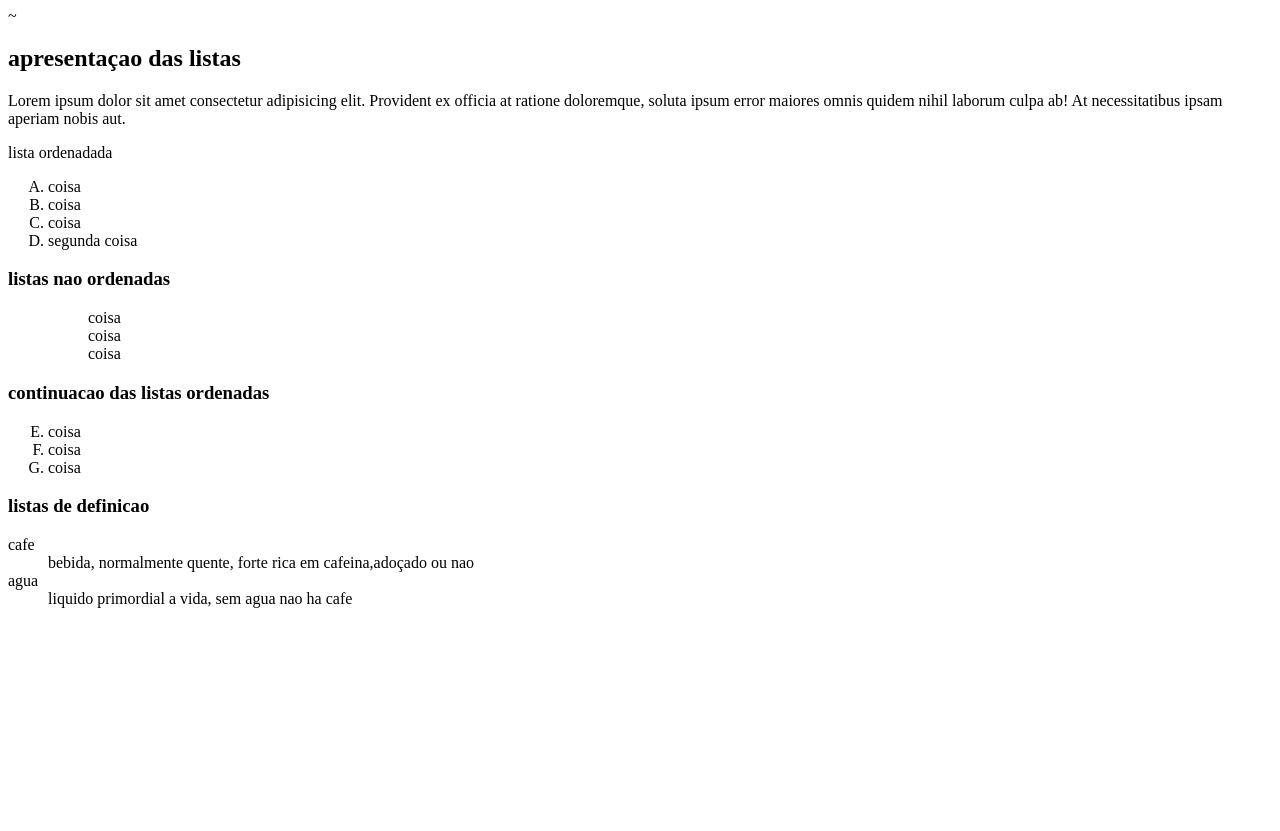
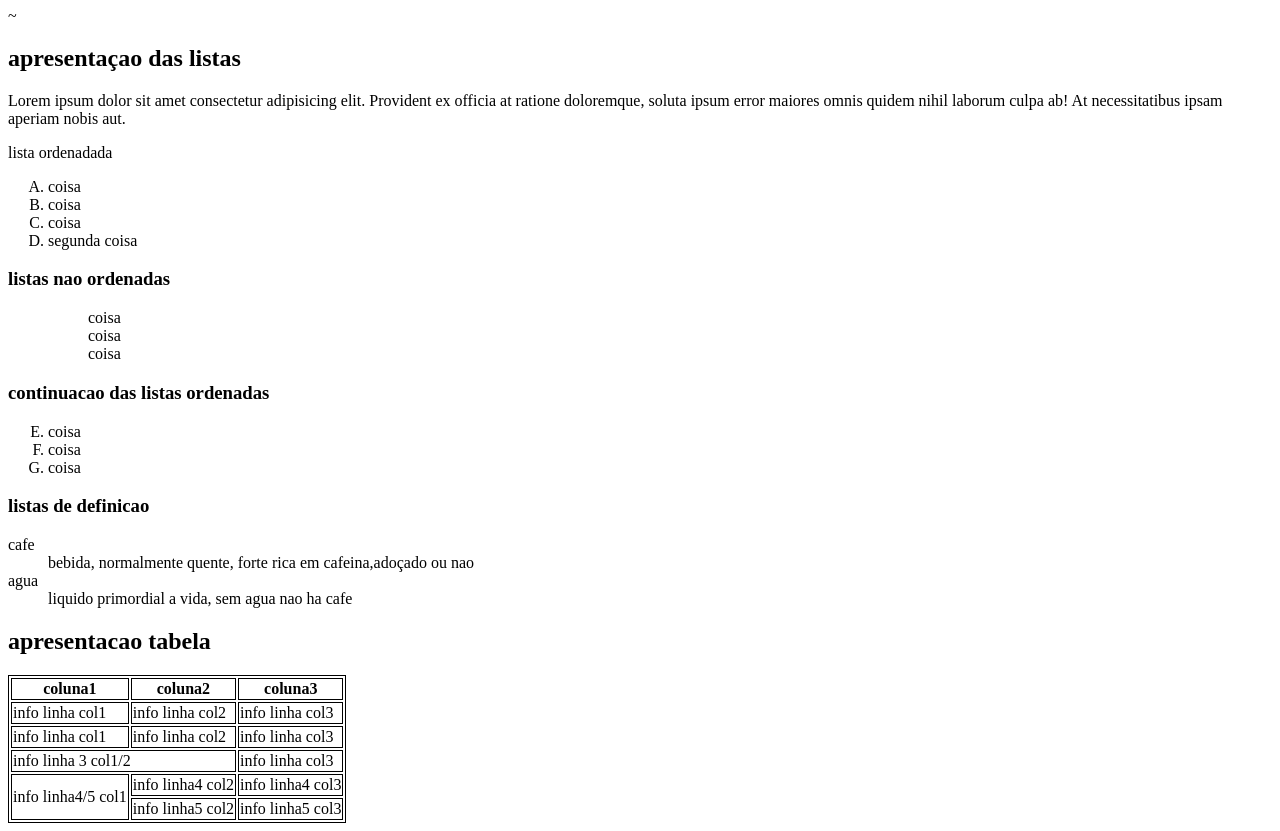
Before and after one commit to Yuriscript47/gera-otechhtml, a plain HTML site: page index.html in a window 1280 px wide. Shown: the part 73-904 px from the top of the page. Before the commit the page ends 800 px from the top, so only its background shows below. Drawn offline with Linux system fonts and the light colour scheme.

Commit message:
adicao de exemplos de tabela

```diff
--- a/index.html
+++ b/index.html
@@ -4,10 +4,17 @@
     <meta charset="UTF-8">
     <meta name="viewport" content="width=device-width, initial-scale=1.0">
     <title>Document</title>
+    <style>
+     table,th,tr,td{
+     border: 1px solid black
+
+     }
+
+    </style>
 </head>
 <body>
     <!-- teste -->
-<h1>aula 02</h1>~
+<h1>exemplos de utilizacao das tags</h1>~
 
 <h2>apresentaçao das listas</h2>
 
@@ -46,5 +53,41 @@ soluta ipsum error maiores omnis quidem nihil laborum culpa ab! At necessitatibu
     <dt>agua</dt>
     <dd>liquido primordial a vida, sem agua nao ha cafe</dd>
  </dl>
+
+<h2>apresentacao tabela</h2>
+<table>
+
+    <th>coluna1</th>
+    <th>coluna2</th>
+    <th>coluna3</th>
+
+ <tr>
+<td>info linha col1</td>
+<td>info linha col2</td>
+<td>info linha col3</td>
+ </tr>
+
+ <tr>
+   <td>info linha col1</td>
+   <td>info linha col2</td>
+   <td>info linha col3</td>
+ </tr>
+
+ <tr>
+  <td colspan="2">info linha 3 col1/2</td>
+  <td>info linha col3</td>
+ </tr>
+
+ <tr>
+ <td rowspan="2">info linha4/5 col1</td>
+ <td>info linha4 col2</td>
+ <td>info linha4 col3</td>
+
+ <tr>
+<td>info linha5 col2</td>
+<td>info linha5 col3</td>
+ </tr>
+ </tr>
+</table>
 </body>
 </html>
```
